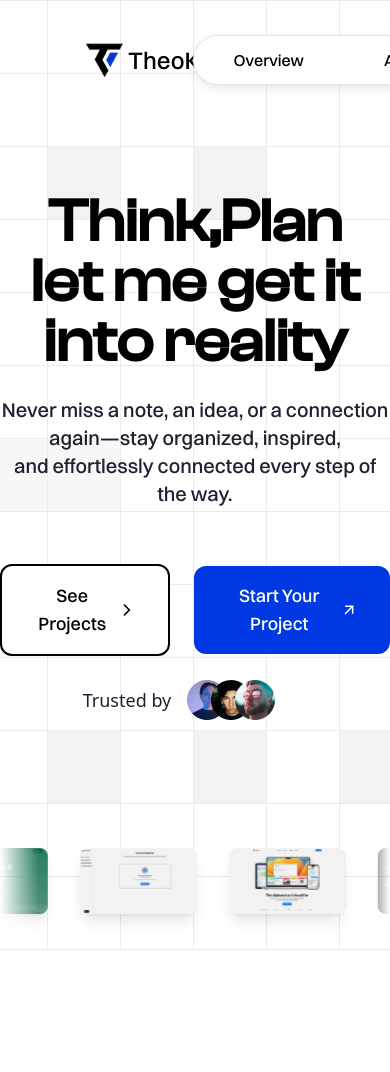
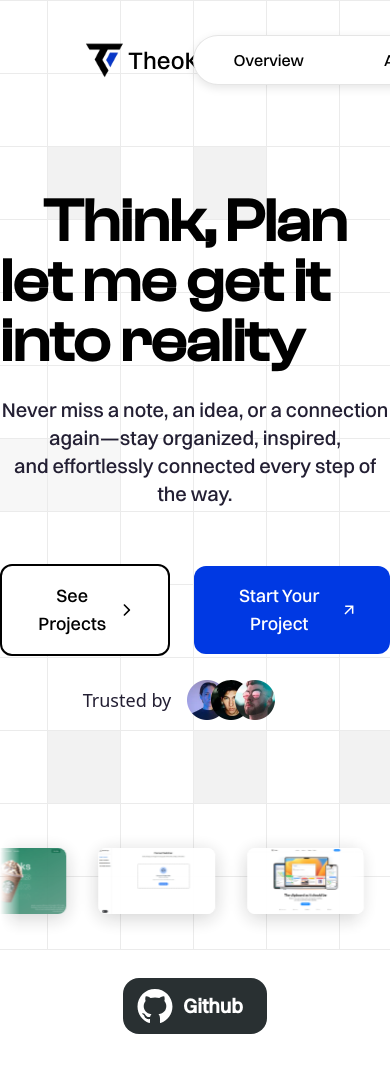
Before and after one commit to theo-code1/MyPortfolio, a React (Vite) app: page / in a window 390 px wide. Shown: the top 1072 px of the page. Built offline with nearby package versions, Linux system fonts and the light colour scheme.

Commit message:
Add framer-motion and motion libraries; implement BlurText component for animated text effects in HeroSection; enhance ImageCarousel and NavBar styles

```diff
--- a/package.json
+++ b/package.json
@@ -11,6 +11,7 @@
   },
   "dependencies": {
     "@tailwindcss/vite": "^4.1.11",
+    "motion": "^12.23.6",
     "react": "^19.1.0",
     "react-dom": "^19.1.0",
     "tailwindcss": "^4.1.11"
--- /dev/null
+++ b/src/Components/BlurText.jsx
@@ -0,0 +1,114 @@
+import { motion } from 'framer-motion';
+import { useEffect, useRef, useState, useMemo } from 'react';
+
+const buildKeyframes = (from, steps) => {
+  const keys = new Set([
+    ...Object.keys(from),
+    ...steps.flatMap((s) => Object.keys(s)),
+  ]);
+
+  const keyframes = {};
+  keys.forEach((k) => {
+    keyframes[k] = [from[k], ...steps.map((s) => s[k])];
+  });
+  return keyframes;
+};
+
+const BlurText = ({
+  text = '',
+  delay = 200,
+  className = '',
+  animateBy = 'words',
+  direction = 'top',
+  threshold = 0.1,
+  rootMargin = '0px',
+  animationFrom,
+  animationTo,
+  easing = (t) => t,
+  onAnimationComplete,
+  stepDuration = 0.35,
+}) => {
+  const elements = animateBy === 'words' ? text.split(' ') : text.split('');
+  const [inView, setInView] = useState(false);
+  const ref = useRef(null);
+
+  useEffect(() => {
+    if (!ref.current) return;
+    const observer = new IntersectionObserver(
+      ([entry]) => {
+        if (entry.isIntersecting) {
+          setInView(true);
+          observer.unobserve(ref.current);
+        }
+      },
+      { threshold, rootMargin }
+    );
+    observer.observe(ref.current);
+    return () => observer.disconnect();
+  }, [threshold, rootMargin]);
+
+  const defaultFrom = useMemo(
+    () =>
+      direction === 'top'
+        ? { filter: 'blur(10px)', opacity: 0, y: -50 }
+        : { filter: 'blur(10px)', opacity: 0, y: 50 },
+    [direction]
+  );
+
+  const defaultTo = useMemo(
+    () => [
+      {
+        filter: 'blur(5px)',
+        opacity: 0.5,
+        y: direction === 'top' ? 5 : -5,
+      },
+      { filter: 'blur(0px)', opacity: 1, y: 0 },
+    ],
+    [direction]
+  );
+
+  const fromSnapshot = animationFrom ?? defaultFrom;
+  const toSnapshots = animationTo ?? defaultTo;
+
+  const stepCount = toSnapshots.length + 1;
+  const totalDuration = stepDuration * (stepCount - 1);
+  const times = Array.from({ length: stepCount }, (_, i) =>
+    stepCount === 1 ? 0 : i / (stepCount - 1)
+  );
+
+  return (
+    <p
+      ref={ref}
+      className={`blur-text ${className} flex flex-wrap`}
+    >
+      {elements.map((segment, index) => {
+        const animateKeyframes = buildKeyframes(fromSnapshot, toSnapshots);
+
+        const spanTransition = {
+          duration: totalDuration,
+          times,
+          delay: (index * delay) / 1000,
+        };
+        (spanTransition).ease = easing;
+
+        return (
+          <motion.span
+            className="inline-block will-change-[transform,filter,opacity]"
+            key={index}
+            initial={fromSnapshot}
+            animate={inView ? animateKeyframes : fromSnapshot}
+            transition={spanTransition}
+            onAnimationComplete={
+              index === elements.length - 1 ? onAnimationComplete : undefined
+            }
+          >
+            {segment === ' ' ? '\u00A0' : segment}
+            {animateBy === 'words' && index < elements.length - 1 && '\u00A0'}
+          </motion.span>
+        );
+      })}
+    </p>
+  );
+};
+
+export default BlurText;
--- a/src/Components/Carousel.jsx
+++ b/src/Components/Carousel.jsx
@@ -16,16 +16,17 @@ const ImageCarousel = () => {
 
   return (
     <div
-      className="w-full overflow-hidden"
+      className="w-full overflow-hidden opacity-0 animate-opacity [animation-delay: 4s] transition-all duration-200"
       style={{
-        maskImage: "linear-gradient(to right, transparent, black 10%, black 90%, transparent)",
-        WebkitMaskImage: "linear-gradient(to right, transparent, black 10%, black 90%, transparent)",
+        '--animDelay': '4s',
+        maskImage: "linear-gradient(to right, transparent, white 5%, white 90%, transparent)",
+        WebkitMaskImage: "linear-gradient(to right, transparent, white 5%, white 90%, transparent)",
       }}
     >
-      <div className="flex w-max animate-infinite-scroll hover:[animation-play-state:paused]">
+      <div className="flex w-max animate-infinite-scroll hover:[animation-duration: 100]">
         {imageList.map((image, index) => (
           <div key={index} className="px-4 py-8">
-            <div className="relative group w-[30dvw] h-auto rounded-lg overflow-hidden shadow-lg transform-gpu transition-transform duration-300 ease-in-out hover:scale-105 hover:shadow-2xl">
+            <div className="relative group w-[30dvw] h-auto rounded-lg overflow-hidden shadow-[0_4px_20px_0_var(--color-shadow-black-02)] transition-all duration-300 ">
               <img
                 src={image.src}
                 alt={image.alt}
@@ -33,7 +34,6 @@ const ImageCarousel = () => {
                 height={400}
                 className="transition-opacity opacity-100 duration-100"
               />
-              <div className="absolute inset-0 bg-black/5 group-hover:bg-black/20 transition-all duration-300" />
             </div>
           </div>
         ))}
--- a/src/Components/HeroSection.jsx
+++ b/src/Components/HeroSection.jsx
@@ -1,4 +1,5 @@
 // import React, { useEffect, useState } from 'react'
+import BlurText from "./BlurText";
 import GridBackground from '../assets/GridBackground'
 import NavBar from './NavBar'
 import SeeArrow from '../assets/Icons/SeeArrow'
@@ -6,37 +7,40 @@ import GoArrow from '../assets/Icons/GoArrow'
 import trust1 from '../assets/trust1.webp'
 import trust2 from '../assets/trust2.webp'
 import trust3 from '../assets/trust3.webp'
-import Project1 from '../assets/project01.webp'
-import Project2 from '../assets/project02.webp'
-import Project3 from '../assets/project03.webp'
-import Project4 from '../assets/project04.webp'
+// import Project1 from '../assets/project01.webp'
+// import Project2 from '../assets/project02.webp'
+// import Project3 from '../assets/project03.webp'
+// import Project4 from '../assets/project04.webp'
 import Carousel from './Carousel'
+import GithubIcon from "../assets/Icons/Github";
 
 const HeroSection = () => {
 
-  // const [currentIndex, setCurrentIndex] = useState(0)
-  // const images = [
-  //   "../assets/project01.webp",
-  //   "../assets/project02.webp",
-  //   "../assets/project03.webp",
-  //   "../assets/project04.webp",
-  // ]
-
-  // useEffect(() => {
-  //   const interval = setInterval(() => {
-  //     setCurrentIndex((prevIndex) => (prevIndex + 1) % images.length)
-  //   }, 2000)
-
-  //   return () => clearInterval(interval)
-  // }, [])
-
   return (
-    <section className='h-[200dvh] pt-24 max-w-screen overflow-x-hidden'>
+    <section className='h-max pt-24 pb-12 max-w-screen overflow-x-hidden'>
         <GridBackground className='absolute top-0 left-1/2 -translate-x-1/2 w-fit -z-10 animate-opacity'/>
         <NavBar />
 
         <div className="cta-content flex flex-col gap-6 text-center w-fit mx-auto mt-24">
-            <h1 className='hero-headline text-6xl text-center font-clash-display font-bold '><span className='animated-spans animate-fadeLoad' style={{"--delay": 1}}>Think,</span><span className='animated-spans animate-fadeLoad' style={{"--delay": 2}}>Plan</span><br/><span className='animated-spans animate-fadeLoad' style={{"--delay": 3}}>let</span> <span className='animated-spans animate-fadeLoad' style={{"--delay": 4}}>me</span> <span className='animated-spans animate-fadeLoad' style={{"--delay": 5}}>get</span> <span className='animated-spans animate-fadeLoad' style={{"--delay": 6}}>it</span> <span className='animated-spans animate-fadeLoad' style={{"--delay": 7}}>into</span> <span className='animated-spans animate-fadeLoad' style={{"--delay": 8}}>reality</span></h1>
+            {/* <h1 className='hero-headline text-6xl text-center font-clash-display font-bold '><span className='animated-spans animate-fadeLoad' style={{"--delay": 1}}>Think,</span><span className='animated-spans animate-fadeLoad' style={{"--delay": 2}}>Plan</span><br/><span className='animated-spans animate-fadeLoad' style={{"--delay": 3}}>let</span> <span className='animated-spans animate-fadeLoad' style={{"--delay": 4}}>me</span> <span className='animated-spans animate-fadeLoad' style={{"--delay": 5}}>get</span> <span className='animated-spans animate-fadeLoad' style={{"--delay": 6}}>it</span> <span className='animated-spans animate-fadeLoad' style={{"--delay": 7}}>into</span> <span className='animated-spans animate-fadeLoad' style={{"--delay": 8}}>reality</span></h1> */}
+            <div className="hero-headline-motion flex flex-col items-center">
+              <BlurText
+                text="Think, Plan"
+                delay={150}
+                animateBy="words"
+                direction="top"
+                onAnimationComplete={'handleAnimationComplete'}
+                className="text-6xl text-center font-clash-display font-bold"
+                />
+              <BlurText
+                text="let me get it into reality"
+                delay={150}
+                animateBy="words"
+                direction="top"
+                onAnimationComplete={'handleAnimationComplete'}
+                className="text-6xl text-center font-clash-display font-bold"
+                />
+              </div>
             <h1 className='text-6xl text-center font-clash-display font-bold hidden'><span>Think,</span><span>Plan</span><br/><span>let</span> <span>me</span> <span>turn</span> <span>it</span> <span>into</span> <span>Website</span></h1>
             <h3 className='text-xl font-switzer text-dark-blue mb-8 animate-poop' style={{"--delay": 9}}>Never miss a note, an idea, or a connection again—stay organized, inspired,<br />and effortlessly connected every step of the way.</h3>
             <div className="cta-buttons flex items-center gap-6 mx-auto animate-position-opacity">
@@ -59,6 +63,10 @@ const HeroSection = () => {
               <img src={Project4} alt="Project 04" style={{"--loop-delay": 4}} className='w-[30dvw] rounded-lg shadow-[0_4px_20px_0_var(--color-shadow-black-02)]' />
             </div> */}
         <Carousel />
+        <div className="github-link mx-auto w-fit mt-8 hover:brightness-90 transition-all duration-200">
+          <a className="text-xl font-switzer font-semibold flex items-center gap-2 pl-3 pr-6 py-2 bg-github-color w-fit rounded-2xl text-white" href="https://github.com/theo-code1" target='_blank' ><GithubIcon className='text-white text-[40px]' /> Github </a>
+        </div>
+
 
     </section>
   )
--- /dev/null
+++ b/src/Components/InfiniteCarousel.jsx
@@ -0,0 +1,74 @@
+"use client";
+
+import Project1 from '../assets/project01.webp'
+import Project2 from '../assets/project02.webp'
+import Project3 from '../assets/project03.webp'
+import Project4 from '../assets/project04.webp'
+
+const images = [
+  { src: Project1, alt: "Project 01", },
+  { src: Project2, alt: "Project 02", },
+  { src: Project3, alt: "Project 03", },
+  { src: Project4, alt: "Project 04", },
+];
+
+const ImageCarousel = () => {
+  const imageList = [...images, ...images];
+
+  return (
+    <div
+      className="w-full overflow-hidden"
+      style={{
+        maskImage: "linear-gradient(to right, transparent, black 10%, black 90%, transparent)",
+        WebkitMaskImage: "linear-gradient(to right, transparent, black 10%, black 90%, transparent)",
+      }}
+    >
+      <div className="flex w-max animate-infinite-scroll hover:[animation-play-state:paused]">
+        {/* {imageList.map((image, index) => ( */}
+          <div className="px-4 py-8">
+            <div className="relative group w-[400px] h-[300px] md:w-[600px] md:h-[400px] rounded-2xl overflow-hidden shadow-lg transform-gpu transition-transform duration-300 ease-in-out hover:scale-105 hover:shadow-2xl">
+              <Image
+                src={Project1}
+                alt={'Project 01'}
+                style={{ objectFit: 'cover' }}
+                className="transition-opacity opacity-0 duration-[1s]"
+                onLoadingComplete={(img) => {
+                  img.classList.remove("opacity-0");
+                }}
+              />
+              <Image
+                src={Project2}
+                alt={'Project 02'}
+                style={{ objectFit: 'cover' }}
+                className="transition-opacity opacity-0 duration-[1s]"
+                onLoadingComplete={(img) => {
+                  img.classList.remove("opacity-0");
+                }}
+              />
+              <Image
+                src={Project3}
+                alt={'Project 03'}
+                style={{ objectFit: 'cover' }}
+                className="transition-opacity opacity-0 duration-[1s]"
+                onLoadingComplete={(img) => {
+                  img.classList.remove("opacity-0");
+                }}
+              />
+              <Image
+                src={Project4}
+                alt={'Project 04'}
+                style={{ objectFit: 'cover' }}
+                className="transition-opacity opacity-0 duration-[1s]"
+                onLoadingComplete={(img) => {
+                  img.classList.remove("opacity-0");
+                }}
+              />
+            </div>
+          </div>
+        {/* // ))} */}
+      </div>
+    </div>
+  );
+};
+
+export default ImageCarousel;
--- a/src/Components/NavBar.jsx
+++ b/src/Components/NavBar.jsx
@@ -18,7 +18,7 @@ import useScrollDirection from './hook/UseScrollDirection';
     // <nav className={`flex-1/2 items-center justify-between px-20 mt-6`}>
     <nav className={`flex items-center justify-between px-20 fixed top-0 left-0 w-full z-50 transition-all duration-400 animate-nav
         ${scrollDirection === 'down' ? '-translate-y-32' : 'translate-y-0'}
-        ${isScrolled ? 'pt-3 pb-2' : 'pt-6'} `}>
+        ${isScrolled ? 'pt-4 pb-2' : 'pt-6'} `}>
         <div className={`logo items-center ${isScrolled ? 'hidden' : 'flex'}`}>
             <img src={MyLogo} alt="theoKode Brand Logo" className='w-12'/>
             <h1 className='text-2xl font-switzer font-medium '>TheoKode</h1>
@@ -31,7 +31,7 @@ import useScrollDirection from './hook/UseScrollDirection';
             <li><a className='cursor-pointer text-black hover:text-dark-blue px-2 py-1 transition-all duration-200'>Contact</a></li>
         </ul>
 
-        <button type="button" className={`bg-primary-blue brightness-105 shadow-[0_4px_10px_0_var(--color-shadow-black)] hover:shadow-[0_2px_10px_0_var(--color-shadow-black-02)] transition-all duration-200 px-8 py-3 rounded-xl text-[16px] text-white font-switzer font-medium cursor-pointer ${isScrolled ? 'hidden' : 'flex'}`}>Let's Connect</button>
+        <button type="button" className={`bg-primary-blue brightness-105 hover:brightness-95 shadow-[0_4px_10px_0_var(--color-shadow-black)] hover:shadow-[0_2px_10px_0_var(--color-shadow-black-02)] transition-all duration-200 px-8 py-3 rounded-xl text-[16px] text-white font-switzer font-medium cursor-pointer ${isScrolled ? 'hidden' : 'flex'}`}>Let's Connect</button>
     </nav>
   )
 }
--- /dev/null
+++ b/src/assets/Icons/Github.jsx
@@ -0,0 +1,5 @@
+function AiFillGithub(props) {
+  return <svg stroke="currentColor" fill="currentColor" strokeWidth={0} viewBox="0 0 1024 1024" height="1em" width="1em" {...props}><path d="M511.6 76.3C264.3 76.2 64 276.4 64 523.5 64 718.9 189.3 885 363.8 946c23.5 5.9 19.9-10.8 19.9-22.2v-77.5c-135.7 15.9-141.2-73.9-150.3-88.9C215 726 171.5 718 184.5 703c30.9-15.9 62.4 4 98.9 57.9 26.4 39.1 77.9 32.5 104 26 5.7-23.5 17.9-44.5 34.7-60.8-140.6-25.2-199.2-111-199.2-213 0-49.5 16.3-95 48.3-131.7-20.4-60.5 1.9-112.3 4.9-120 58.1-5.2 118.5 41.6 123.2 45.3 33-8.9 70.7-13.6 112.9-13.6 42.4 0 80.2 4.9 113.5 13.9 11.3-8.6 67.3-48.8 121.3-43.9 2.9 7.7 24.7 58.3 5.5 118 32.4 36.8 48.9 82.7 48.9 132.3 0 102.2-59 188.1-200 212.9a127.5 127.5 0 0 1 38.1 91v112.5c.8 9 0 17.9 15 17.9 177.1-59.7 304.6-227 304.6-424.1 0-247.2-200.4-447.3-447.5-447.3z" /></svg>;
+}
+
+export default AiFillGithub;
--- a/src/index.css
+++ b/src/index.css
@@ -4,6 +4,7 @@
   --color-primary-blue: #0039e3;
   --color-dark-blue: #231f33;
   --color-silver: #c0c0c0;
+  --color-github-color: #293032;
   --color-shadow-black: #0000001a;
   --color-shadow-black-2: rgba(0, 0, 0, 0.5);
   --color-shadow-black-02: rgba(0, 0, 0, 0.2);
@@ -52,6 +53,7 @@
   }
   .animate-opacity {
     animation: AnimateOpacity 2s ease-in-out forwards;
+    animation-delay: var(--animDelay);
   }
   .animate-position-opacity {
     animation: AnimatePositioOpacity 1s ease-in-out forwards;
@@ -65,7 +67,7 @@
     filter: blur(80px);
   }
   .animate-infinite-scroll {
-    animation: infiniteScroll 40s linear infinite
+    animation: infiniteScroll 50s linear infinite
   }
   /* .animate-scroll-left {
     animation: scroll-left 10s linear infinite;
```
Also changed, not shown: 1 other file (tests, documents, lock files or other folders).
